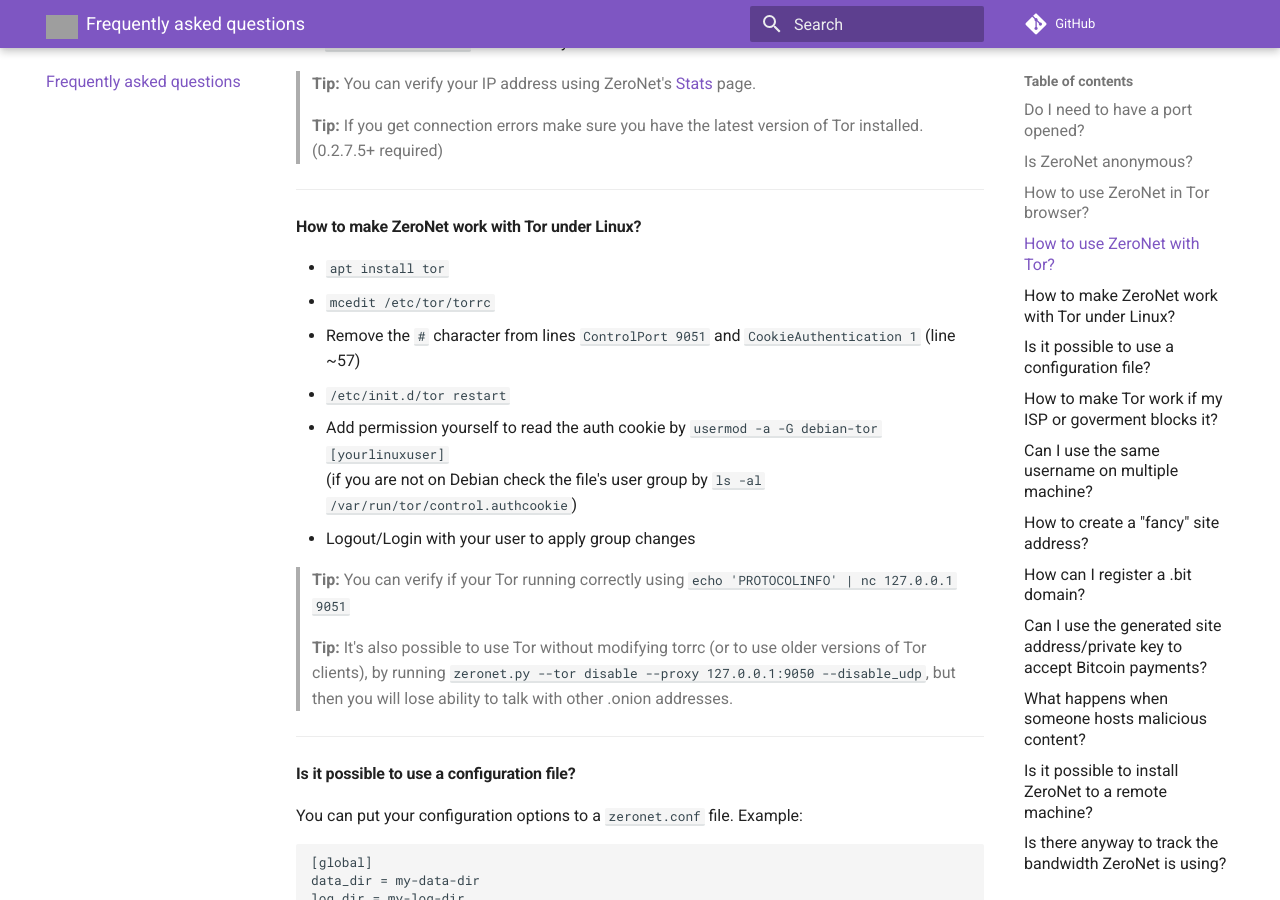
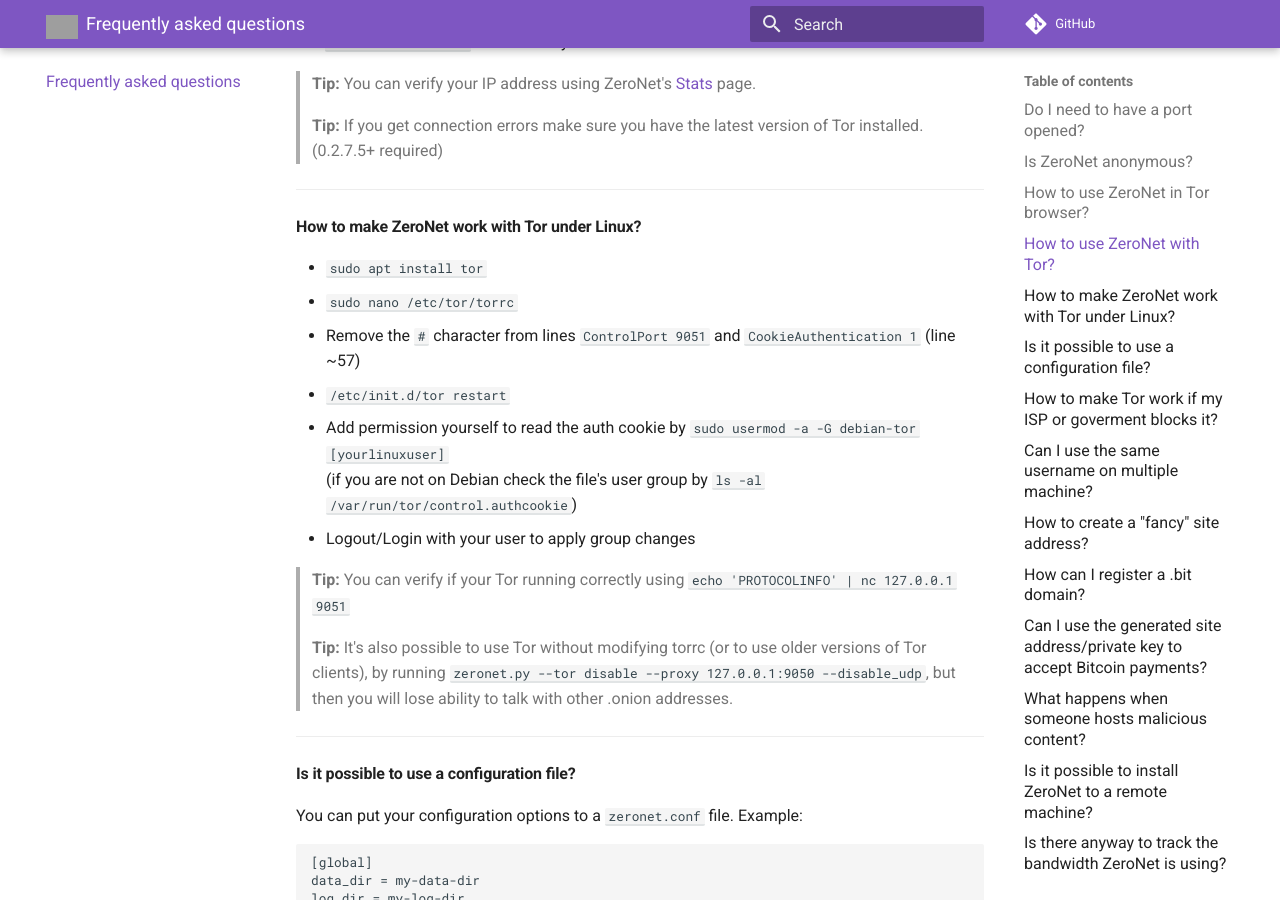
Before and after one commit to HelloZeroNet/Documentation, an MkDocs documentation site: the page built from docs/faq.md, in a window 1280 px wide and 900 px high, scrolled down 1348 px. Built offline with MkDocs 1.6.1 and Material for MkDocs 9.7.7, drawn with Linux system fonts in a browser that asks for light colours; comment, search, counter and statistics services are not loaded; old or Windows-style settings are respelled for this version of MkDocs; grey boxes are pictures that could not be loaded.

Commit message:
Update faq.md

```diff
--- a/docs/faq.md
+++ b/docs/faq.md
@@ -66,11 +66,11 @@
 
 #### How to make ZeroNet work with Tor under Linux?
 
- - `apt install tor`
- - `mcedit /etc/tor/torrc`
+ - `sudo apt install tor`
+ - `sudo nano /etc/tor/torrc`
  - Remove the `#` character from lines `ControlPort 9051` and `CookieAuthentication 1` (line ~57)
  - `/etc/init.d/tor restart`
- - Add permission yourself to read the auth cookie by `usermod -a -G debian-tor [yourlinuxuser]`<br>(if you are not on Debian check the file's user group by `ls -al /var/run/tor/control.authcookie`)
+ - Add permission yourself to read the auth cookie by `sudo usermod -a -G debian-tor [yourlinuxuser]`<br>(if you are not on Debian check the file's user group by `ls -al /var/run/tor/control.authcookie`)
  - Logout/Login with your user to apply group changes
 
 > __Tip:__ You can verify if your Tor running correctly using `echo 'PROTOCOLINFO' | nc 127.0.0.1 9051`
```
